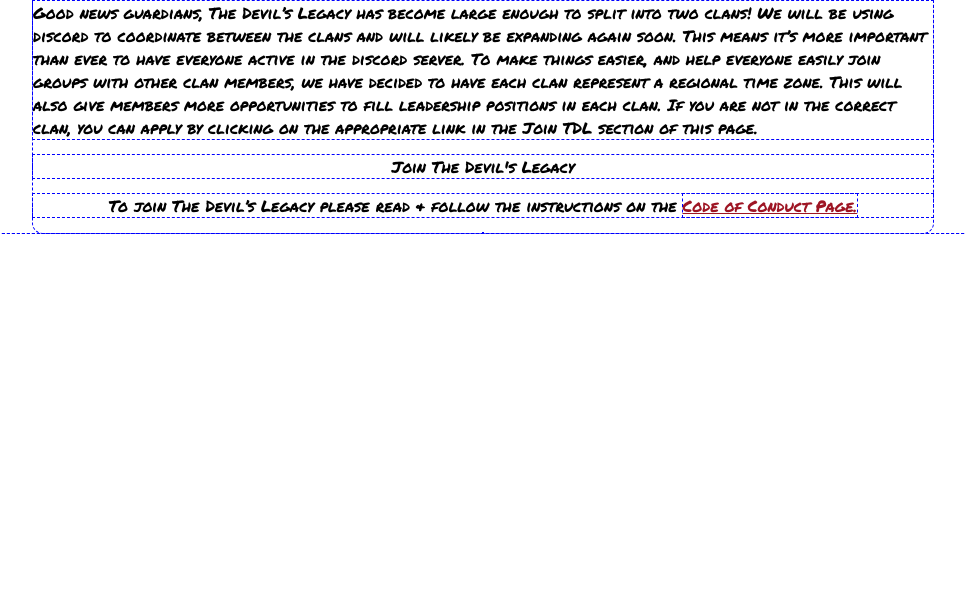
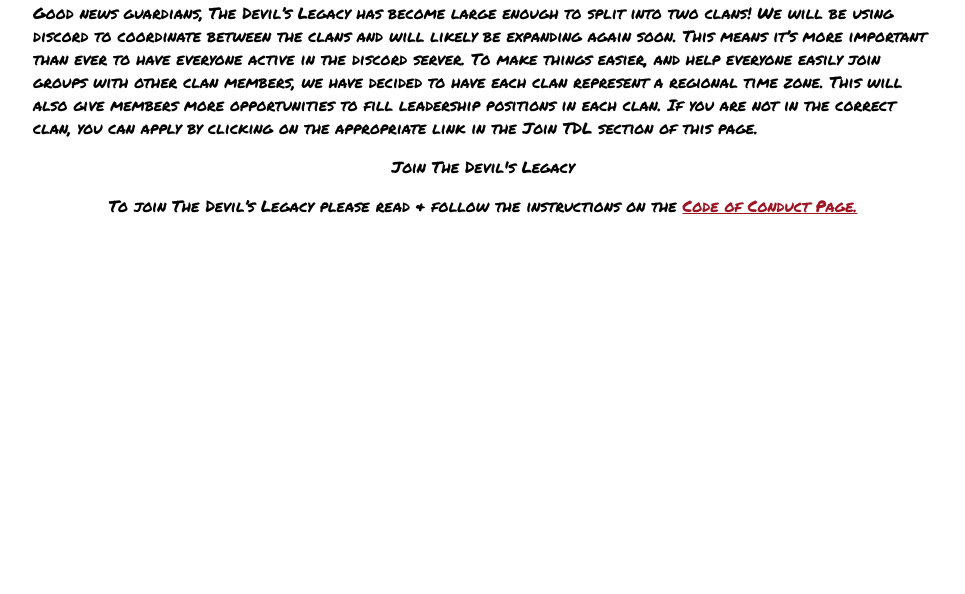
Before and after one commit to judgementreeper/tdl-website, a plain HTML site: page index.html in a window 1280 px wide. Shown: the part 206-800 px from the top of the page, without its empty margins (157-1122 px from the left). Drawn offline with Linux system fonts and the light colour scheme.

Commit message:
remove lines

```diff
--- a/styles.css
+++ b/styles.css
@@ -15,7 +15,7 @@
 
 * {
     box-sizing: border-box;
-    outline: 1px dashed blue
+    /* outline: 1px dashed blue */
 }
 html {
     background-image: url("Images/dest2.jpg");
```
